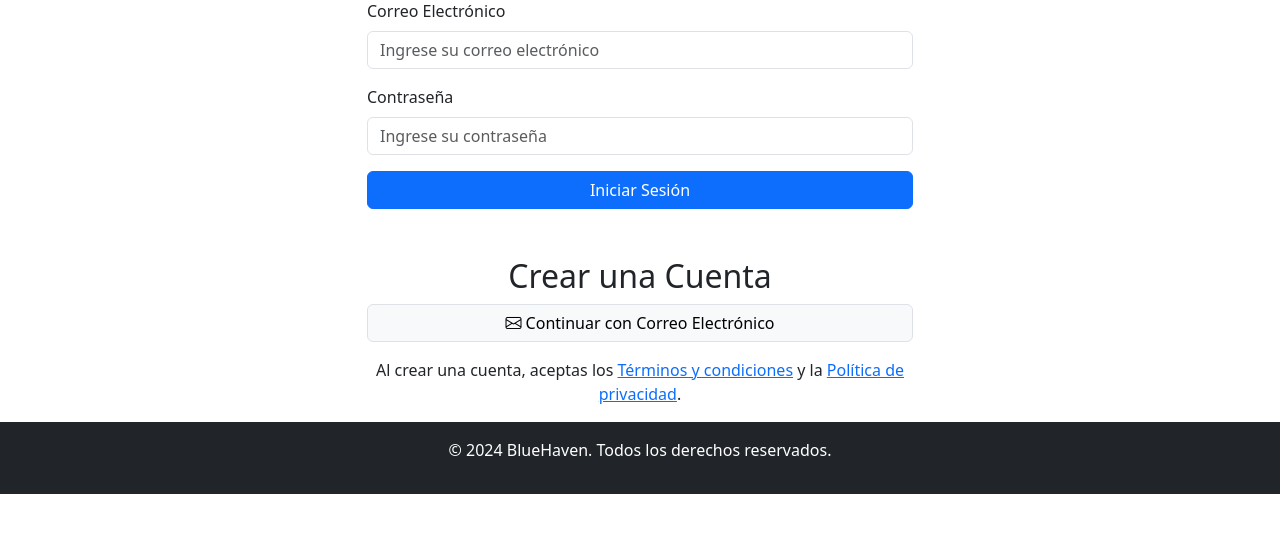
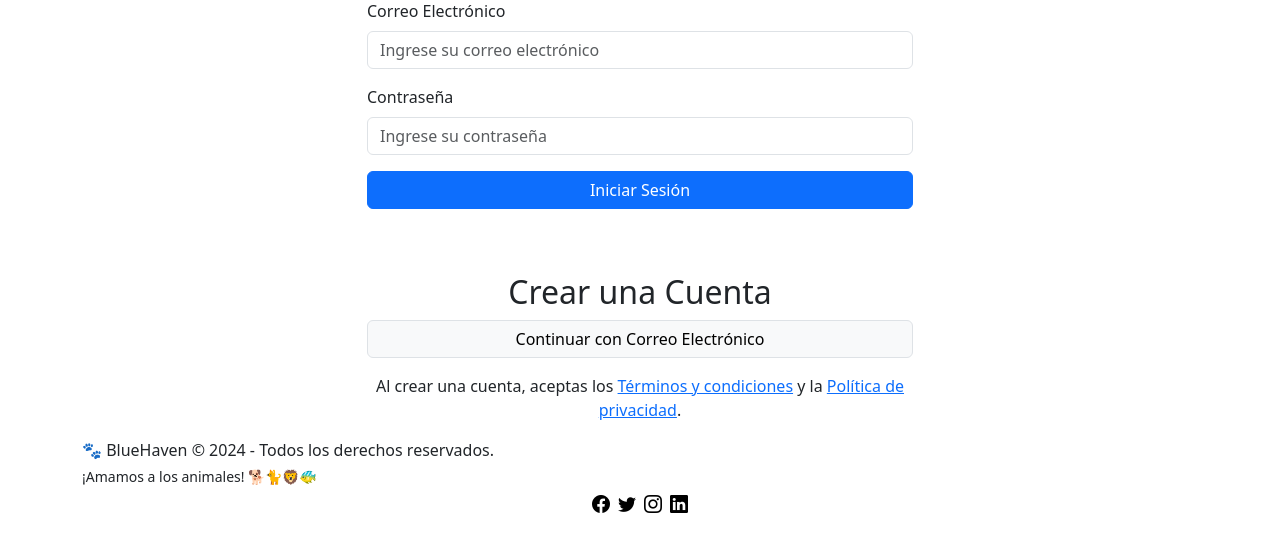
Before and after one commit to juandatiner/PROYECTOPATRONES, a PHP site: page /login.php in a window 1280 px wide. Shown: the part 143-695 px from the top of the page. Run offline with PHP 8.4, Linux system fonts and the light colour scheme.

Commit message:
quedo controlado el longout y el footer, igualmente el header de login sin botones

```diff
--- a/BlueHavenProject/php/includes/footer.php
+++ b/BlueHavenProject/php/includes/footer.php
@@ -1,9 +1,27 @@
-    <!-- Footer -->
-    <footer class="bg-dark text-white text-center py-3">
-        <p>&copy; 2024 BlueHaven. Todos los derechos reservados.</p>
-    </footer>
+<!-- Footer -->
+<footer class="mt-0">
+    <div class="container">
+        <p class="mb-1">🐾 BlueHaven &copy; 2024 - Todos los derechos reservados.</p>
+        <p class="small mb-2">¡Amamos a los animales! 🐕🐈🦁🐠</p>
+        <div class="d-flex justify-content-center">
+            <a href="#" class="text-black me-2" style="font-size: 18px;">
+                <i class="bi bi-facebook"></i>
+            </a>
+            <a href="#" class="text-black me-2" style="font-size: 18px;">
+                <i class="bi bi-twitter"></i>
+            </a>
+            <a href="#" class="text-black me-2" style="font-size: 18px;">
+                <i class="bi bi-instagram"></i>
+            </a>
+            <a href="#" class="text-black" style="font-size: 18px;">
+                <i class="bi bi-linkedin"></i>
+            </a>
+        </div>
+    </div>
+</footer>
 
-    <!-- Scripts -->
-    <script src="https://cdn.jsdelivr.net/npm/bootstrap@5.3.0/dist/js/bootstrap.bundle.min.js"></script>
-</body>
-</html>
+<!-- Scripts -->
+<script src="https://cdn.jsdelivr.net/npm/bootstrap@5.3.0/dist/js/bootstrap.bundle.min.js"></script>
+
+<!-- Bootstrap Icons -->
+<link href="https://cdn.jsdelivr.net/npm/bootstrap-icons@1.10.0/font/bootstrap-icons.css" rel="stylesheet">
--- a/BlueHavenProject/php/login.php
+++ b/BlueHavenProject/php/login.php
@@ -1,5 +1,4 @@
 <?php
-
 session_start();
 
 $message = "";
@@ -27,12 +26,19 @@ if ($_SERVER["REQUEST_METHOD"] == "POST") {
             $_SESSION['loggedin'] = true;
             $_SESSION['correo'] = $correo;
 
+            // Cerrar la consulta anterior antes de realizar una nueva
+            $stmt->close();
+
+            // Actualizar la columna sesion_activa a 1 cuando el usuario inicia sesión
+            $update_sql = "UPDATE usuarios SET sesion_activa = 1 WHERE correo = ?";
+            $update_stmt = $conn->prepare($update_sql);
+            $update_stmt->bind_param("s", $correo);
+
+            if ($update_stmt->execute()) {
                 // Depuración: Imprimir los valores de la sesión
                 echo "<pre>";
                 var_dump($_SESSION);
                 echo "</pre>";
-
-            echo "Usuario encontrado y contraseña verificada. Usuario nuevo: " . $usuario_nuevo . "<br>";
 
                 // Verificar si el usuario es nuevo
                 if ($usuario_nuevo) {
@@ -47,18 +53,43 @@ if ($_SERVER["REQUEST_METHOD"] == "POST") {
                     exit();
                 }
             } else {
+                // Manejar errores en la actualización de sesion_activa
+                $message = "Error al actualizar el estado de sesión activa.";
+            }
+
+            $update_stmt->close();
+
+        } else {
             $message = "Credenciales incorrectas. Por favor, intente de nuevo.";
         }
     } else {
         $message = "Credenciales incorrectas. Por favor, intente de nuevo.";
     }
 
-    $stmt->close();
+    // Cerrar la conexión a la base de datos
     $conn->close();
 }
 ?>
+<head>
+    <meta charset="UTF-8">
+    <meta name="viewport" content="width=device-width, initial-scale=1.0">
+    <title>BlueHaven - Descubre la Vida Marina</title>
+    <link rel="stylesheet" href="../css/styles.css">
+    <!-- Bootstrap CSS -->
+    <link href="https://cdn.jsdelivr.net/npm/bootstrap@5.3.0/dist/css/bootstrap.min.css" rel="stylesheet">
+    <!-- Bootstrap Icons -->
+    <link rel="stylesheet" href="https://cdnjs.cloudflare.com/ajax/libs/bootstrap-icons/1.8.3/font/bootstrap-icons.min.css">
+</head>
+<body>
+    <!-- Barra de navegación -->
+    <nav class="navbar navbar-expand-lg navbar-dark fixed-top">
+        <div class="container-fluid">
+            <a class="navbar-brand" href="home.php">BlueHaven</a>
+        </div>
+    </nav>
 
-<?php include 'includes/header.php'; ?>
+
+</body>
 
 <!-- Formulario de Iniciar Sesión -->
 <div class="container mt-5 pt-5">
@@ -87,7 +118,7 @@ if ($_SERVER["REQUEST_METHOD"] == "POST") {
     <div class="row justify-content-center">
         <div class="col-md-6">
             <button class="btn btn-light border w-100 mb-3" onclick="window.location.href='register.php';">
-                <i class="bi bi-envelope"></i> Continuar con Correo Electrónico
+                Continuar con Correo Electrónico
             </button>
             <p class="text-center">Al crear una cuenta, aceptas los <a href="#">Términos y condiciones</a> y la <a href="#">Política de privacidad</a>.</p>
         </div>
```
Also changed, not shown: BlueHavenProject/php/home.php (+46 -23 lines), BlueHavenProject/php/logout.php (+22 -5 lines), BlueHavenProject/php/survey.php (+20 -0 lines). Lines whose indentation alone changed are shown as unchanged.
